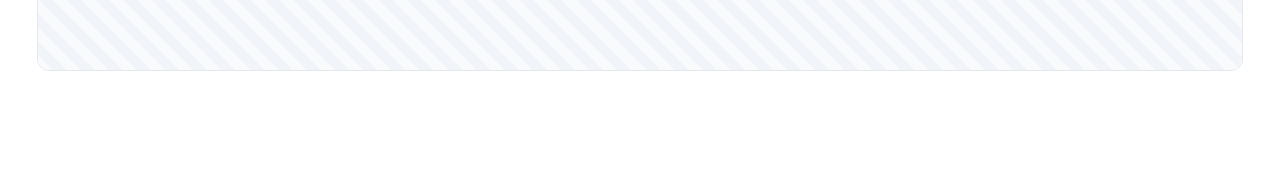
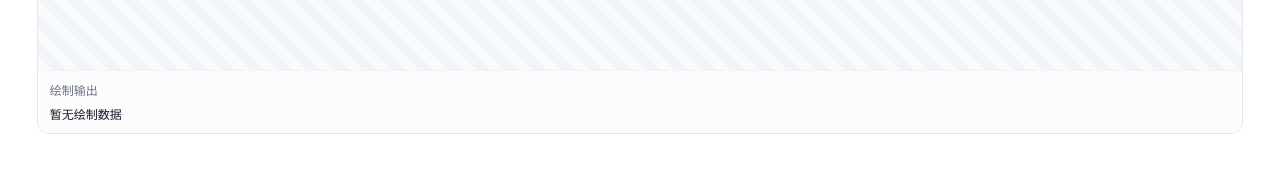
Before and after one commit to BearCubConstellation/NuxtSpark, a Nuxt app: page /map/tencent in a window 1280 px wide. Shown: the part 529-712 px from the top of the page. Built offline with nearby package versions, Linux system fonts and the light colour scheme; a web font is replaced by a local one.

Commit message:
完善绘制结果输出并展示

```diff
--- a/app/components/maps/TencentMapPanel.vue
+++ b/app/components/maps/TencentMapPanel.vue
@@ -2,6 +2,8 @@
 const config = useRuntimeConfig()
 
 const status = ref<'idle' | 'loading' | 'ready' | 'error' | 'missing-key'>('idle')
+
+// 默认地图初始化中心点
 const defaultCenter = { lng: 116.404, lat: 39.915 } // Beijing
 
 const tencentKey = computed(() => config.public.tencentMapKey as string | undefined)
@@ -11,6 +13,7 @@
 let tencentOverlays: Record<string, any> | null = null
 const toolNotification = ref<string | null>(null)
 let toolNoticeTimer: number | null = null
+const drawOutput = ref<string>('')
 
 const toolLabels: Record<typeof tencentTool.value, string> = {
   marker: '点',
@@ -19,6 +22,58 @@
   circle: '圆',
   rectangle: '矩形',
   ellipse: '椭圆',
+}
+
+// 初始化几何图形编辑器与绘制工具
+function initTencentDrawTools(TMap: any, map: any) {
+  const marker = new TMap.MultiMarker({ map })
+  const polyline = new TMap.MultiPolyline({ map })
+  const polygon = new TMap.MultiPolygon({ map })
+  const circle = new TMap.MultiCircle({ map })
+  const rectangle = new TMap.MultiRectangle({ map })
+  const ellipse = new TMap.MultiEllipse({ map })
+  tencentOverlays = { marker, polyline, polygon, circle, rectangle, ellipse }
+
+  tencentEditor = new TMap.tools.GeometryEditor({
+    map,
+    // 用于编辑的几何图层
+    overlayList: [
+      { overlay: marker, id: 'marker' },
+      { overlay: polyline, id: 'polyline' },
+      { overlay: polygon, id: 'polygon' },
+      { overlay: circle, id: 'circle' },
+      { overlay: rectangle, id: 'rectangle' },
+      { overlay: ellipse, id: 'ellipse' },
+    ],
+    // 编辑器的操作状态（DRAW绘制模式、INTERACT交互模式）
+    actionMode: TMap.tools.constants.EDITOR_ACTION.DRAW,
+    activeOverlayId: tencentTool.value,
+		selectable: true, // 开启点选功能
+    snappable: true,
+  })
+
+  // 处理绘制完成后的数据输出
+  tencentEditor.on('draw_complete', (geometry: any) => {
+    const id = geometry.id
+    const activeId = tencentEditor?.getActiveOverlay?.().id as typeof tencentTool.value | undefined
+    if (!activeId || !tencentOverlays) return
+
+    const overlay = tencentOverlays[activeId]
+    const selected = overlay?.geometries?.find((item: any) => item.id === id)
+    if (!selected) return
+
+    const output = {
+      type: activeId,
+      id,
+      paths: selected.paths,
+      center: selected.center,
+      radius: selected.radius,
+      bounds: selected.bounds,
+      raw: selected,
+    }
+    console.log('[tencent][draw_complete] data:', output)
+    drawOutput.value = JSON.stringify(output, null, 2)
+  })
 }
 
 // 对 Key 做脱敏显示
@@ -101,42 +156,7 @@
       pitch: 35,
     })
 
-    const marker = new TMap.MultiMarker({ map })
-    const polyline = new TMap.MultiPolyline({ map })
-    const polygon = new TMap.MultiPolygon({ map })
-    const circle = new TMap.MultiCircle({ map })
-    const rectangle = new TMap.MultiRectangle({ map })
-    const ellipse = new TMap.MultiEllipse({ map })
-    tencentOverlays = { marker, polyline, polygon, circle, rectangle, ellipse }
-
-    tencentEditor = new TMap.tools.GeometryEditor({
-      map,
-      overlayList: [
-        { overlay: marker, id: 'marker' },
-        { overlay: polyline, id: 'polyline' },
-        { overlay: polygon, id: 'polygon' },
-        { overlay: circle, id: 'circle' },
-        { overlay: rectangle, id: 'rectangle' },
-        { overlay: ellipse, id: 'ellipse' },
-      ],
-      actionMode: TMap.tools.constants.EDITOR_ACTION.DRAW,
-      activeOverlayId: tencentTool.value,
-      snappable: true,
-    })
-
-    // 处理绘制完成后的数据输出
-    tencentEditor.on('draw_complete', (geometry: any) => {
-      const id = geometry.id
-      const activeId = tencentEditor?.getActiveOverlay?.().id
-      if (activeId === 'rectangle' && tencentOverlays?.rectangle) {
-        const geo = tencentOverlays.rectangle.geometries.filter((item: any) => item.id === id)
-        console.log('[tencent][rectangle] paths:', geo[0]?.paths)
-      }
-      if (activeId === 'polygon' && tencentOverlays?.polygon) {
-        const geo = tencentOverlays.polygon.geometries.filter((item: any) => item.id === id)
-        console.log('[tencent][polygon] paths:', geo[0]?.paths)
-      }
-    })
+    initTencentDrawTools(TMap, map)
 
     status.value = 'ready'
     console.info('[map][tencent] ready')
@@ -182,6 +202,10 @@
       <div v-if="status !== 'ready'" class="placeholder">
         {{ status === 'missing-key' ? '缺少 Key' : '加载中或失败' }}
       </div>
+    </div>
+    <div class="draw-output">
+      <div class="draw-output-title">绘制输出</div>
+      <pre class="draw-output-body">{{ drawOutput || '暂无绘制数据' }}</pre>
     </div>
   </section>
 </template>
@@ -278,6 +302,26 @@
   height: 360px;
 }
 
+.draw-output {
+  border-top: 1px solid #f0f2f5;
+  padding: 10px 12px;
+  background: #fcfcfd;
+}
+
+.draw-output-title {
+  font-size: 12px;
+  color: #6b7280;
+  margin-bottom: 6px;
+}
+
+.draw-output-body {
+  margin: 0;
+  font-size: 12px;
+  color: #111827;
+  white-space: pre-wrap;
+  word-break: break-all;
+}
+
 .placeholder {
   position: absolute;
   inset: 0;
```
